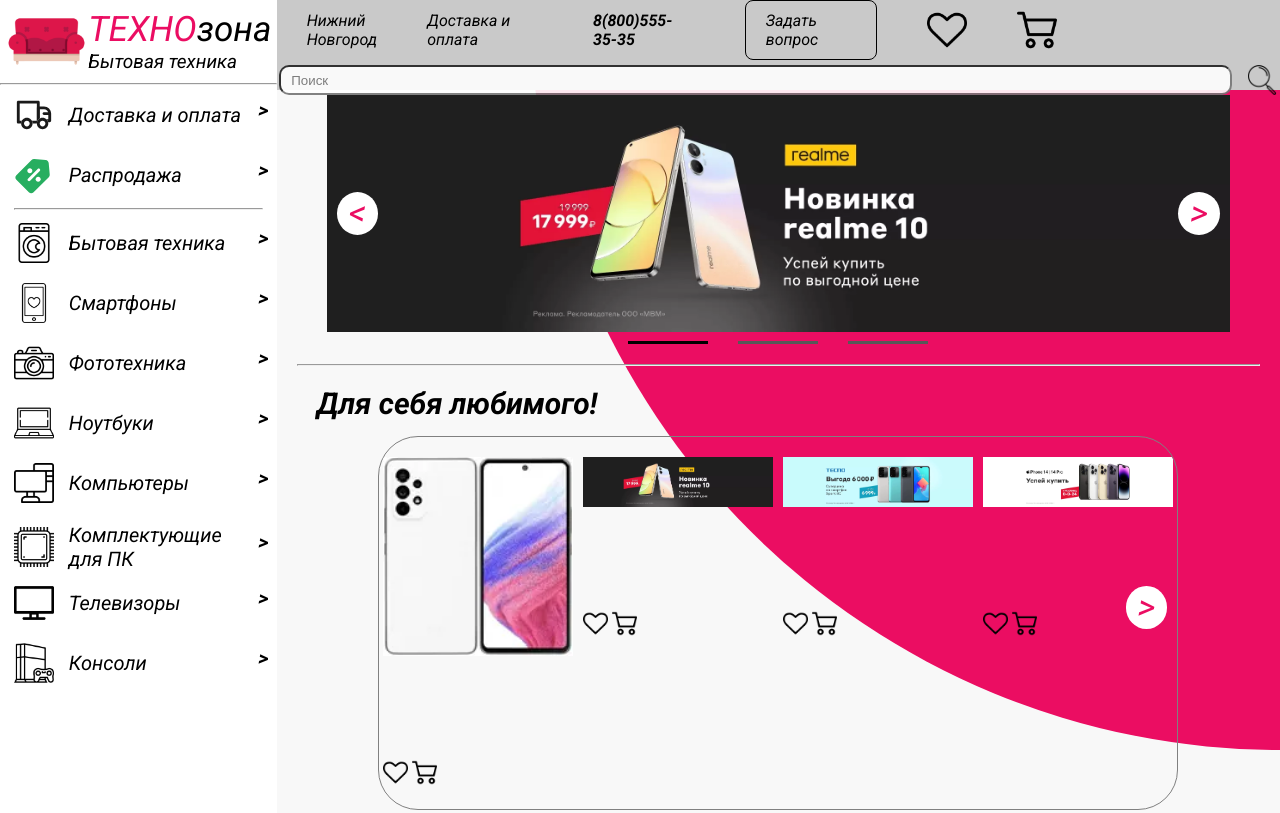
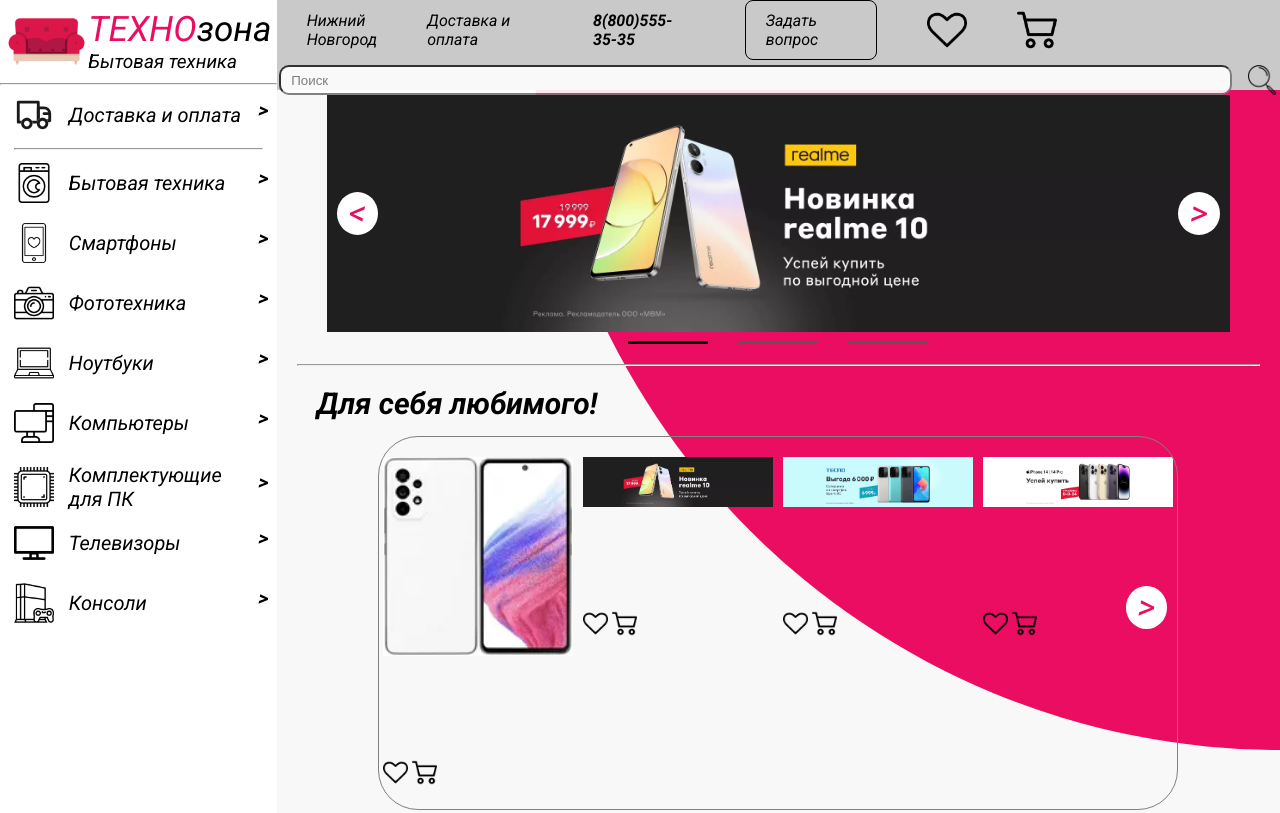
Before and after one commit to GuschinAlexey/tehnozona.ru, a website: page index.html in a window 1280 px wide. Shown: the top 813 px of the page. Drawn offline with Linux system fonts and the light colour scheme.

Commit message:
Add files via upload

```diff
--- a/index.html
+++ b/index.html
@@ -52,19 +52,6 @@
             </div>
           </div>
         </a>
-        <div class="element_list_hover element_list_hover_menu" data-categories="-1">
-          <div class="element_list_flex">
-            <div class="element_list">
-              <img
-                src="./image/sale-1.svg"
-                alt="Доставка и оплата"
-                class="element_list_image"
-              />
-              <span class="element_list_text">Распродажа</span>
-            </div>
-            <div class="element_list_strelka">&gt;</div>
-          </div>
-        </div>
         <hr
           style="
             width: 90%;
@@ -183,7 +170,7 @@
               <span class="delivery">Доставка и оплата</span>
               <span class="number">8(800)555-35-35</span>
               <span class="questions">Задать вопрос</span>
-              <img class="love" src="./image/love.png" alt="love" />
+              <img class="love love_list_render" src="./image/love.png" alt="love" />
               <img class="cart" src="./image/cart.png" alt="cart" />
               <span class="price"></span>
             </div>
```
Also changed, not shown: delivery.html (+0 -13 lines), o_nas.html (+0 -13 lines), tehnika.html (+0 -13 lines), fitle.html (line endings or trailing spaces).
